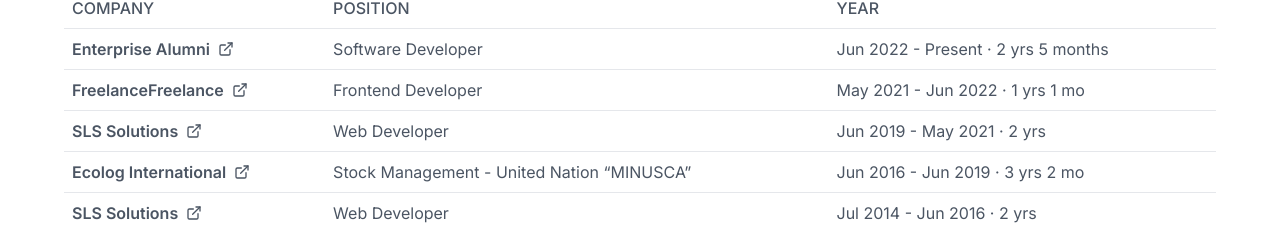
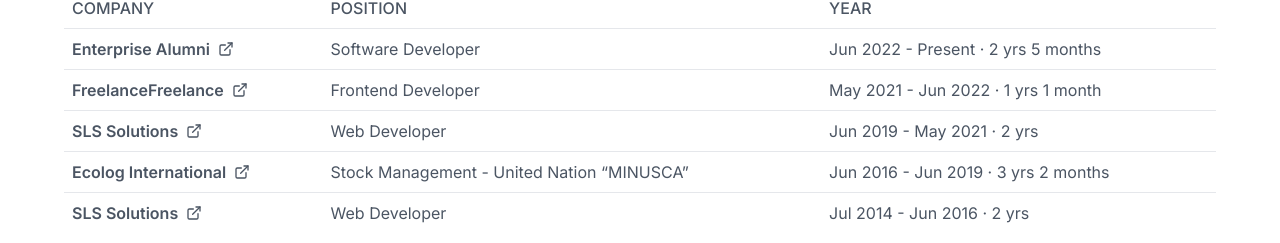
Before and after one commit to drilonhalili/portfolio, a Next.js app: page / in a window 1280 px wide. Shown: the part 2651-2894 px from the top of the page. Built offline with nearby package versions, Linux system fonts and the light colour scheme; no server answers.

Commit message:
Fix date formula

```diff
--- a/components/Experience.tsx
+++ b/components/Experience.tsx
@@ -3,9 +3,15 @@
 function calculateExperience() {
   const startDate = new Date("June 2022")
   const currentDate = new Date()
-  const years = currentDate.getFullYear() - startDate.getFullYear()
-  const months = currentDate.getMonth() - startDate.getMonth()
-  const totalMonths = years * 12 + months
+
+  let years = currentDate.getFullYear() - startDate.getFullYear()
+  let months = currentDate.getMonth() - startDate.getMonth()
+
+  if (months < 0) {
+    years--
+    months += 12
+  }
+
   return {
     years,
     months
@@ -26,7 +32,7 @@
   {
     title: "Frontend Developer",
     company: "FreelanceFreelance",
-    year: "May 2021 - Jun 2022 · 1 yrs 1 mo",
+    year: "May 2021 - Jun 2022 · 1 yrs 1 month",
     description:
       "Working as a React Developer for a project that provides a video-chat by connecting the customer with the client.",
     url: "https://freelancer.com"
@@ -42,7 +48,7 @@
   {
     title: "Stock Management - United Nation “MINUSCA”",
     company: "Ecolog International",
-    year: "Jun 2016 - Jun 2019 · 3 yrs 2 mo",
+    year: "Jun 2016 - Jun 2019 · 3 yrs 2 months",
     description:
       "Ready to organize the team and be responsible for the dayay operations of the warehouse and department. Records purchases, maintains database, performs physical count of inventory, and reconciles actual stock count to computer-generated reports, Coordinating the shipment of goods from the warehouse. Working with Operations Manager to provide financial analysis, forecasting, assistance with budget preparation, cost control and performance to budget, maintain budget file.",
     url: "https://ecolog-international.com"
```
